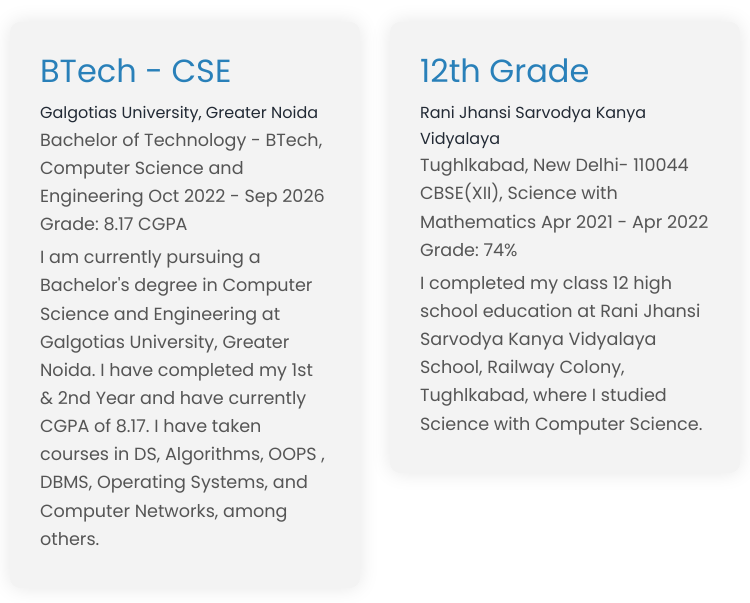
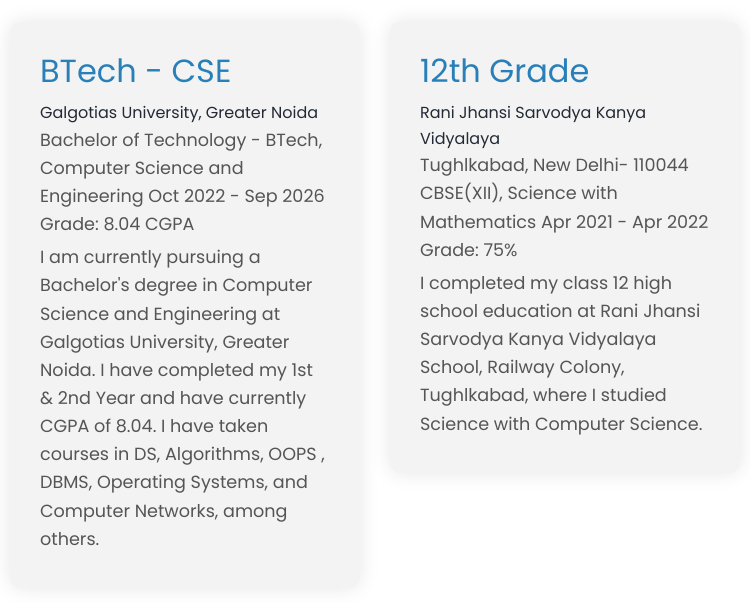
Before and after one commit to kajal-kumari21/My_Portfolio, a plain HTML site: page index.html in a window 1280 px wide. Shown: the part 4840-5443 px from the top of the page, 75-825 px from the left. Drawn offline with nearby package versions, Linux system fonts and the light colour scheme.

Commit message:
Update index.html

```diff
--- a/index.html
+++ b/index.html
@@ -298,8 +298,8 @@
                         <p1>Galgotias University, Greater Noida</p1>
                         <p>Bachelor of Technology - BTech, Computer Science and Engineering
                             Oct 2022 - Sep 2026
-                            Grade: 8.17 CGPA </p>
-                            <p> I am currently pursuing a Bachelor's degree in Computer Science and Engineering at Galgotias University, Greater Noida. I have completed my 1st & 2nd Year and have currently CGPA of 8.17. I have taken courses in DS, Algorithms, OOPS , DBMS, Operating Systems, and Computer Networks, among others. </p>
+                            Grade: 8.04 CGPA </p>
+                            <p> I am currently pursuing a Bachelor's degree in Computer Science and Engineering at Galgotias University, Greater Noida. I have completed my 1st & 2nd Year and have currently CGPA of 8.04. I have taken courses in DS, Algorithms, OOPS , DBMS, Operating Systems, and Computer Networks, among others. </p>
                     </div>
                 </div>
                 <div class="col-md-4">
@@ -309,7 +309,7 @@
                         <p>Tughlkabad, New Delhi- 110044
                             CBSE(XII), Science with Mathematics
                             Apr 2021 - Apr 2022
-                            Grade: 74% </p>
+                            Grade: 75% </p>
                             <p>I completed my class 12 high school education at Rani Jhansi Sarvodya Kanya Vidyalaya School, Railway Colony, Tughlkabad, where I studied Science with Computer Science.</p>
                     </div>
                 </div>
```
